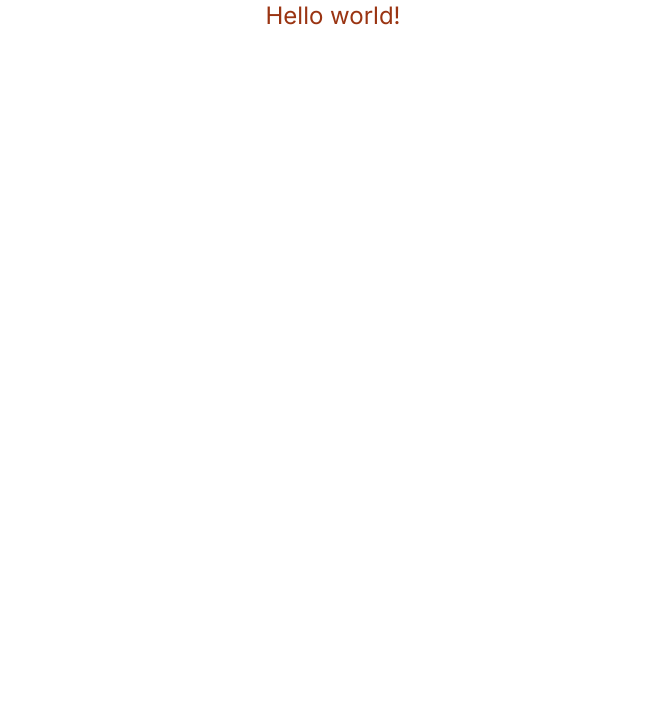
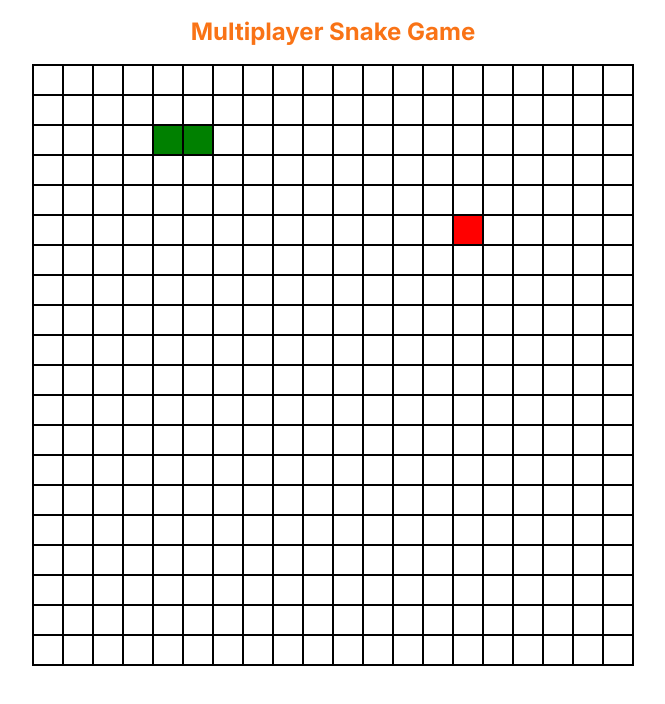
Before and after one commit to pras75299/multiplayer-snakegame, a Next.js app in the folder apps/web/: page / in a window 1280 px wide. Shown: the top 704 px of the page, without its empty margins (307-972 px from the left). Built offline with nearby package versions, Linux system fonts and the light colour scheme.

Commit message:
create gameboard component and updates types

```diff
--- /dev/null
+++ b/apps/web/app/components/GameBoard.tsx
@@ -0,0 +1,132 @@
+'use client';
+import React, { useEffect, useState } from 'react';
+import { GameBoardProps, Point, Direction } from '../types';
+
+const GameBoard: React.FC<GameBoardProps> = ({ boardSize }) => {
+  const [snake, setSnake] = useState<Point[]>([
+    { x: 2, y: 2 },
+    { x: 2, y: 3 },
+  ]);
+  const [food, setFood] = useState<Point>({ x: 5, y: 5 });
+  const [direction, setDirection] = useState<Direction>(Direction.Right);
+
+  useEffect(() => {
+    const handleKeyDown = (event: KeyboardEvent) => {
+      switch (event.key) {
+        case 'ArrowUp':
+          if (direction !== Direction.Down) setDirection(Direction.Up);
+          break;
+        case 'ArrowDown':
+          if (direction !== Direction.Up) setDirection(Direction.Down);
+          break;
+        case 'ArrowLeft':
+          if (direction !== Direction.Right) setDirection(Direction.Left);
+          break;
+        case 'ArrowRight':
+          if (direction !== Direction.Left) setDirection(Direction.Right);
+          break;
+      }
+    };
+
+    document.addEventListener('keydown', handleKeyDown);
+    return () => document.removeEventListener('keydown', handleKeyDown);
+  }, [direction]);
+
+  useEffect(() => {
+    const moveSnake = () => {
+      // Clone the head to create a new head
+      const newHead: Point = {
+        x: snake[0]!.x,
+        y: snake[0]!.y,
+      };
+
+      switch (direction) {
+        case Direction.Up:
+          newHead.y -= 1;
+          break;
+        case Direction.Down:
+          newHead.y += 1;
+          break;
+        case Direction.Left:
+          newHead.x -= 1;
+          break;
+        case Direction.Right:
+          newHead.x += 1;
+          break;
+      }
+
+      // Check for collisions with walls or self
+      if (
+        newHead.x < 0 ||
+        newHead.x >= boardSize ||
+        newHead.y < 0 ||
+        newHead.y >= boardSize ||
+        snake.some((part) => part.x === newHead.x && part.y === newHead.y)
+      ) {
+        // Reset the game
+        setSnake([
+          { x: 2, y: 2 },
+          { x: 2, y: 3 },
+        ]);
+        setDirection(Direction.Right);
+        placeFood();
+      } else {
+        const newSnake = [newHead, ...snake];
+        if (newHead.x === food.x && newHead.y === food.y) {
+          placeFood();
+        } else {
+          newSnake.pop();
+        }
+        setSnake(newSnake);
+      }
+    };
+
+    const intervalId = setInterval(moveSnake, 200);
+    return () => clearInterval(intervalId);
+  }, [snake, direction, food, boardSize]);
+
+  const placeFood = () => {
+    let newFood: Point;
+    do {
+      newFood = {
+        x: Math.floor(Math.random() * boardSize),
+        y: Math.floor(Math.random() * boardSize),
+      };
+    } while (
+      snake.some((part) => part.x === newFood.x && part.y === newFood.y)
+    );
+    setFood(newFood);
+  };
+
+  const getCellStyle = (x: number, y: number): React.CSSProperties => {
+    const isSnake = snake.some((part) => part.x === x && part.y === y);
+    const isFood = food.x === x && food.y === y;
+
+    return {
+      width: '30px',
+      height: '30px',
+      backgroundColor: isSnake ? 'green' : isFood ? 'red' : 'white',
+      border: '1px solid black',
+    };
+  };
+
+  return (
+    <div
+      style={{
+        display: 'flex',
+        flexDirection: 'column',
+        border: '1px solid black',
+      }}
+    >
+      {Array.from({ length: boardSize }, (_, y) => (
+        <div key={y} style={{ display: 'flex' }}>
+          {Array.from({ length: boardSize }, (_, x) => (
+            <div key={x} style={getCellStyle(x, y)} />
+          ))}
+        </div>
+      ))}
+    </div>
+  );
+};
+
+export default GameBoard;
--- a/apps/web/app/page.tsx
+++ b/apps/web/app/page.tsx
@@ -1,3 +1,19 @@
+import GameBoard from './components/GameBoard';
+import { Point } from './types';
 export default function Page() {
-  return <h1 className="text-2xl text-orange-800 text-center">Hello world!</h1>;
+  const snake: Point[] = [
+    { x: 2, y: 2 },
+    { x: 2, y: 3 },
+  ];
+  const food: Point = { x: 5, y: 5 };
+  return (
+    <>
+      <h1 className="text-2xl font-bold text-orange-500 text-center p-4">
+        Multiplayer Snake Game
+      </h1>
+      <section className="flex justify-center">
+        <GameBoard boardSize={20} snake={snake} food={food} />
+      </section>
+    </>
+  );
 }
--- /dev/null
+++ b/apps/web/app/types/index.ts
@@ -0,0 +1,15 @@
+export interface Point {
+  x: number;
+  y: number;
+}
+export enum Direction {
+  Up = 'UP',
+  Down = 'DOWN',
+  Left = 'LEFT',
+  Right = 'RIGHT'
+}
+export interface GameBoardProps {
+  boardSize: number;
+  snake: Point[];
+  food: Point;
+}
--- /dev/null
+++ b/apps/web/app/ui/button.tsx
@@ -0,0 +1,57 @@
+import * as React from 'react';
+import { Slot } from '@radix-ui/react-slot';
+import { cva, type VariantProps } from 'class-variance-authority';
+
+import { cn } from 'app/utils/';
+
+const buttonVariants = cva(
+  'inline-flex items-center justify-center whitespace-nowrap rounded-md text-sm font-medium transition-colors focus-visible:outline-none focus-visible:ring-1 focus-visible:ring-ring disabled:pointer-events-none disabled:opacity-50',
+  {
+    variants: {
+      variant: {
+        default:
+          'bg-primary text-primary-foreground shadow hover:bg-primary/90',
+        destructive:
+          'bg-destructive text-destructive-foreground shadow-sm hover:bg-destructive/90',
+        outline:
+          'border border-input bg-background shadow-sm hover:bg-accent hover:text-accent-foreground',
+        secondary:
+          'bg-secondary text-secondary-foreground shadow-sm hover:bg-secondary/80',
+        ghost: 'hover:bg-accent hover:text-accent-foreground',
+        link: 'text-primary underline-offset-4 hover:underline',
+      },
+      size: {
+        default: 'h-9 px-4 py-2',
+        sm: 'h-8 rounded-md px-3 text-xs',
+        lg: 'h-10 rounded-md px-8',
+        icon: 'h-9 w-9',
+      },
+    },
+    defaultVariants: {
+      variant: 'default',
+      size: 'default',
+    },
+  }
+);
+
+export interface ButtonProps
+  extends React.ButtonHTMLAttributes<HTMLButtonElement>,
+    VariantProps<typeof buttonVariants> {
+  asChild?: boolean;
+}
+
+const Button = React.forwardRef<HTMLButtonElement, ButtonProps>(
+  ({ className, variant, size, asChild = false, ...props }, ref) => {
+    const Comp = asChild ? Slot : 'button';
+    return (
+      <Comp
+        className={cn(buttonVariants({ variant, size, className }))}
+        ref={ref}
+        {...props}
+      />
+    );
+  }
+);
+Button.displayName = 'Button';
+
+export { Button, buttonVariants };
--- a/apps/web/package.json
+++ b/apps/web/package.json
@@ -10,12 +10,14 @@
   },
   "dependencies": {
     "@radix-ui/react-icons": "^1.3.0",
+    "@radix-ui/react-slot": "^1.0.2",
     "@repo/ui": "*",
     "class-variance-authority": "^0.7.0",
     "clsx": "^2.1.0",
     "next": "^14.1.1",
     "react": "^18.2.0",
     "react-dom": "^18.2.0",
+    "react-use-websocket": "^4.8.1",
     "tailwind-merge": "^2.2.2",
     "tailwindcss-animate": "^1.0.7"
   },
```
Also changed, not shown: 1 other file (tests, documents, lock files or other folders).
